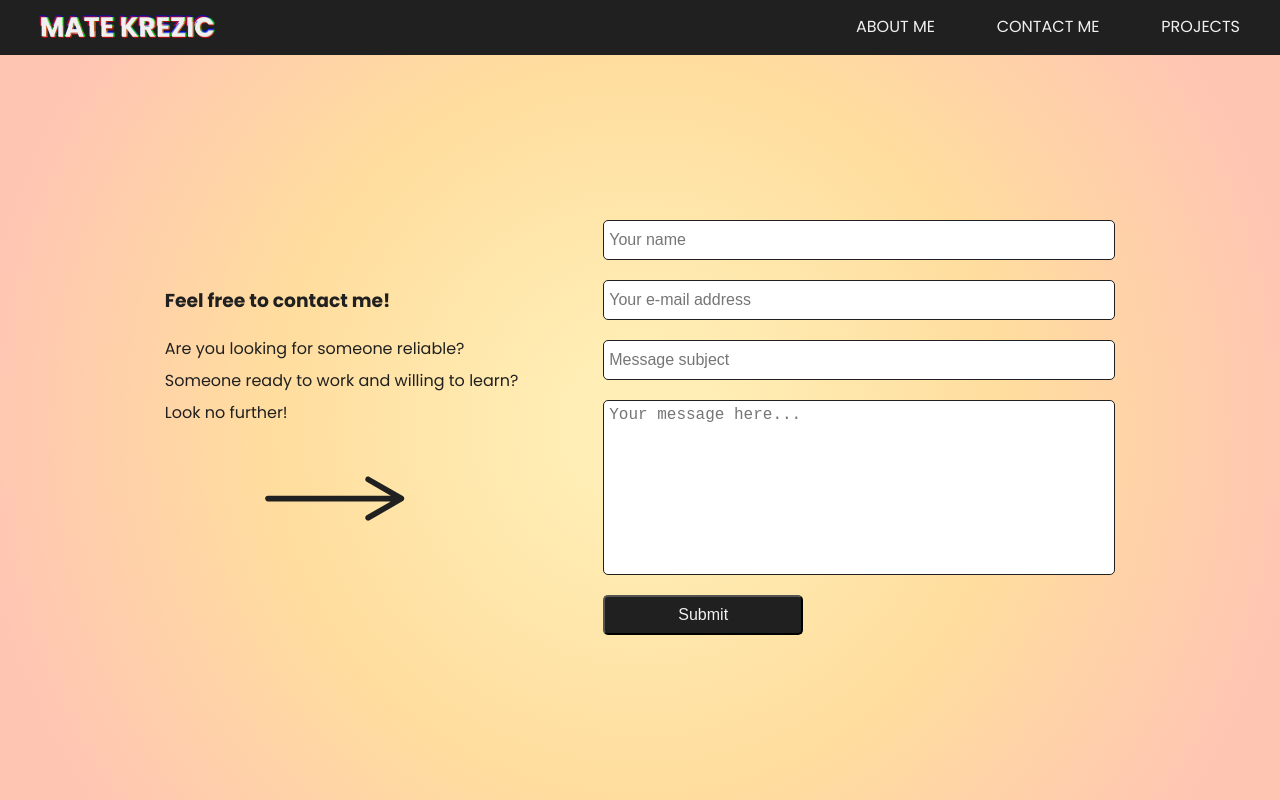
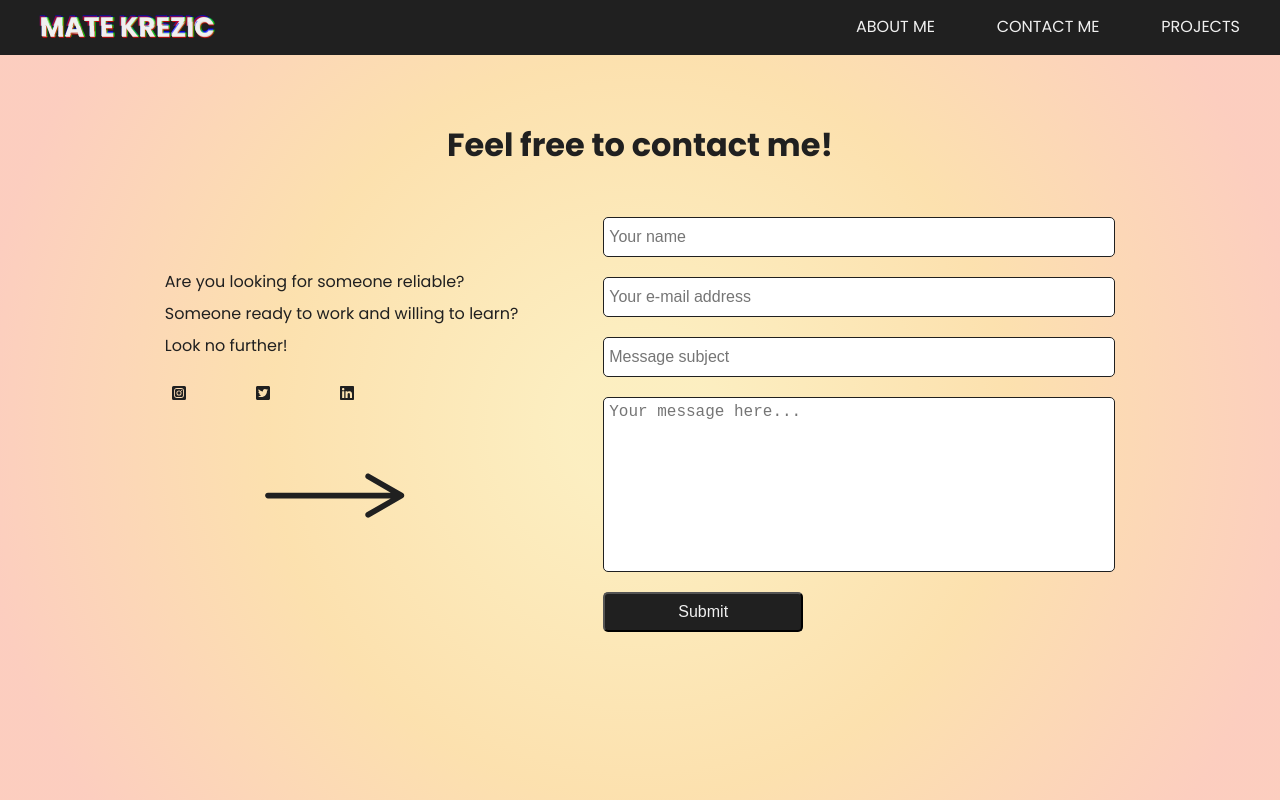
Before and after one commit to unizdmate/portfolio-redesign, a Next.js app: page /contact in a window 1280 px wide. Built offline with nearby package versions, Linux system fonts and the light colour scheme; no server answers.

Commit message:
upgrades to styles and alignment

```diff
--- a/components/ContactComponent.js
+++ b/components/ContactComponent.js
@@ -3,26 +3,70 @@ import ContactForm from "./ContactForm";
 import styles from "../styles/ContactForm.module.css";
 import { RightArrowAnimatedSVG } from "./../animations/svg";
 import { motion } from "framer-motion";
-import { contactComponentVariants } from "../animations/variants";
+import { contactComponentVariants, btnVariants } from "../animations/variants";
+import {
+  faInstagramSquare,
+  faLinkedin,
+  faTwitterSquare,
+} from "@fortawesome/free-brands-svg-icons";
+import { FontAwesomeIcon } from "@fortawesome/react-fontawesome";
 
 const ContactComponent = () => {
   return (
     <motion.main
-      className={styles.contact__form__container__large}
+      className={styles.page__wrapper}
       variants={contactComponentVariants}
       initial="initial"
       animate="animate"
     >
+      <div className={styles.title}>
+        <h1>Feel free to contact me!</h1>
+      </div>
+      <div className={styles.contact__form__container__large}>
         <section className={styles.contact__txt__container}>
-        <h3>Feel free to contact me!</h3>
           <p>Are you looking for someone reliable?</p>
           <p>Someone ready to work and willing to learn?</p>
           <p>Look no further!</p>
+          <section className={styles.icons__container}>
+            <motion.a
+              className={styles.single__icon}
+              variants={btnVariants}
+              whileHover="hover"
+              href="https://www.instagram.com/matekrezic/"
+              target="_blank"
+              rel="noopener noreferrer"
+            >
+              <FontAwesomeIcon icon={faInstagramSquare} />
+            </motion.a>
+
+            <motion.a
+              className={styles.single__icon}
+              variants={btnVariants}
+              whileHover="hover"
+              href="https://twitter.com/MateKrezic"
+              target="_blank"
+              rel="noopener noreferrer"
+            >
+              <FontAwesomeIcon icon={faTwitterSquare} />
+            </motion.a>
+
+            <motion.a
+              className={styles.single__icon}
+              variants={btnVariants}
+              whileHover="hover"
+              href="https://hr.linkedin.com/in/mate-krezi%C4%87-711731140"
+              target="_blank"
+              rel="noopener noreferrer"
+            >
+              <FontAwesomeIcon icon={faLinkedin} />
+            </motion.a>
+          </section>
           <div className={styles.svg__div}>
             <RightArrowAnimatedSVG />
           </div>
         </section>
         <ContactForm source="large" />
+      </div>
     </motion.main>
   );
 };
--- a/styles/AboutmeComponent.module.css
+++ b/styles/AboutmeComponent.module.css
@@ -4,9 +4,9 @@
   align-items: center;
   width: 100%;
   background-color: #f0f0f0;
-  background: radial-gradient(
-    circle,
-    rgba(255, 238, 181, 0.35) 10%,
+  background: linear-gradient(
+    90deg,
+    rgba(255, 238, 181, 0.35) 0%,
     rgba(255, 221, 158, 0.35) 50%,
     rgba(255, 197, 179, 0.35) 90%
   );
@@ -70,20 +70,18 @@
 
 .aboutme__img__container {
   margin-top: 2rem;
-  border: 1px solid #f0f0f0;
   border-radius: 50%;
   overflow: hidden;
   background-color: #202020;
   opacity: 80%;
   margin-bottom: 2rem;
-  filter: grayscale(100%);
-  box-shadow: 0 3px 4px 0 rgba(0, 0, 0, 0.24), 0 1px 5px 0 rgba(0, 0, 0, 0.19);
+  filter: grayscale(75%);
   transition: all 0.5s ease-out;
 }
 
 .aboutme__img__container:hover {
-  filter: grayscale(60%);
-  transition: all 0.5s ease-out;
+  filter: grayscale(50%);
+  transition: all 0.5s ease-in;
 }
 
 .contact__btn {
--- a/styles/ContactForm.module.css
+++ b/styles/ContactForm.module.css
@@ -1,4 +1,6 @@
-.contact__form__container__large {
+.page__wrapper {
+  display: flex;
+  flex-direction: column;
   width: 100%;
   min-height: calc(100vh - 55px);
   text-align: center;
@@ -6,16 +8,28 @@
   margin: auto;
   background-color: #f0f0f0;
   color: #202020;
+  background: radial-gradient(
+    circle,
+    rgba(255, 238, 181, 0.8) 10%,
+    rgba(255, 221, 158, 0.8) 50%,
+    rgba(255, 197, 179, 0.8) 90%
+  );
+}
+
+.title {
+  width: 100%;
+  height: 5rem;
+  display: flex;
+  flex-direction: row;
+  justify-content: center;
+  align-items: center;
+  margin-bottom: 2rem;
+}
+
+.contact__form__container__large {
   display: flex;
   flex-direction: row;
   justify-content: space-evenly;
-  background: rgb(255, 238, 181);
-  background: radial-gradient(
-    circle,
-    rgba(255, 238, 181, 1) 10%,
-    rgba(255, 221, 158, 1) 50%,
-    rgba(255, 197, 179, 1) 90%
-  );
 }
 
 .contact__container {
@@ -156,6 +170,23 @@
   line-height: 2rem;
 }
 
+.icons__container {
+  display: flex;
+  flex-direction: row;
+  width: 100%;
+  height: 4rem;
+  justify-content: flex-start;
+  align-items: center;
+  gap: 3.5rem;
+}
+
+.single__icon {
+  color: #202020;
+  cursor: pointer;
+  height: 1.75rem;
+  width: 1.75rem;
+}
+
 @media only screen and (max-width: 900px) {
   .contact__form {
     align-items: center;
@@ -182,12 +213,18 @@
     min-width: none;
     width: 100%;
   }
+  .single__icon {
+    color: #202020;
+    cursor: pointer;
+    height: 1.25rem;
+    width: 1.25rem;
+  }
 }
 
 @media only screen and (max-width: 540px) {
   .contact__txt__container {
-    font-size: 14px;
-    justify-content: center;
+    align-items: center;
+    justify-content: left;
   }
   .contact__txt__container h3 {
     line-height: 2rem;
@@ -228,4 +265,13 @@
   .contact__fieldset {
     width: 100%;
   }
+
+  .icons__container {
+    height: 2rem;
+    justify-content: center;
+  }
+
+  .title h1 {
+    font-size: 1.75rem;
+  }
 }
--- a/styles/ProjectsList.module.css
+++ b/styles/ProjectsList.module.css
@@ -7,9 +7,9 @@
   width: 100%;
   color: #202020;
   background-color: #f0f0f0;
-  background: radial-gradient(
-    circle,
-    rgba(255, 238, 181, 0.35) 10%,
+  background: linear-gradient(
+    90deg,
+    rgba(255, 238, 181, 0.35) 0%,
     rgba(255, 221, 158, 0.35) 50%,
     rgba(255, 197, 179, 0.35) 90%
   );
```
Lines whose indentation alone changed are shown as unchanged.
